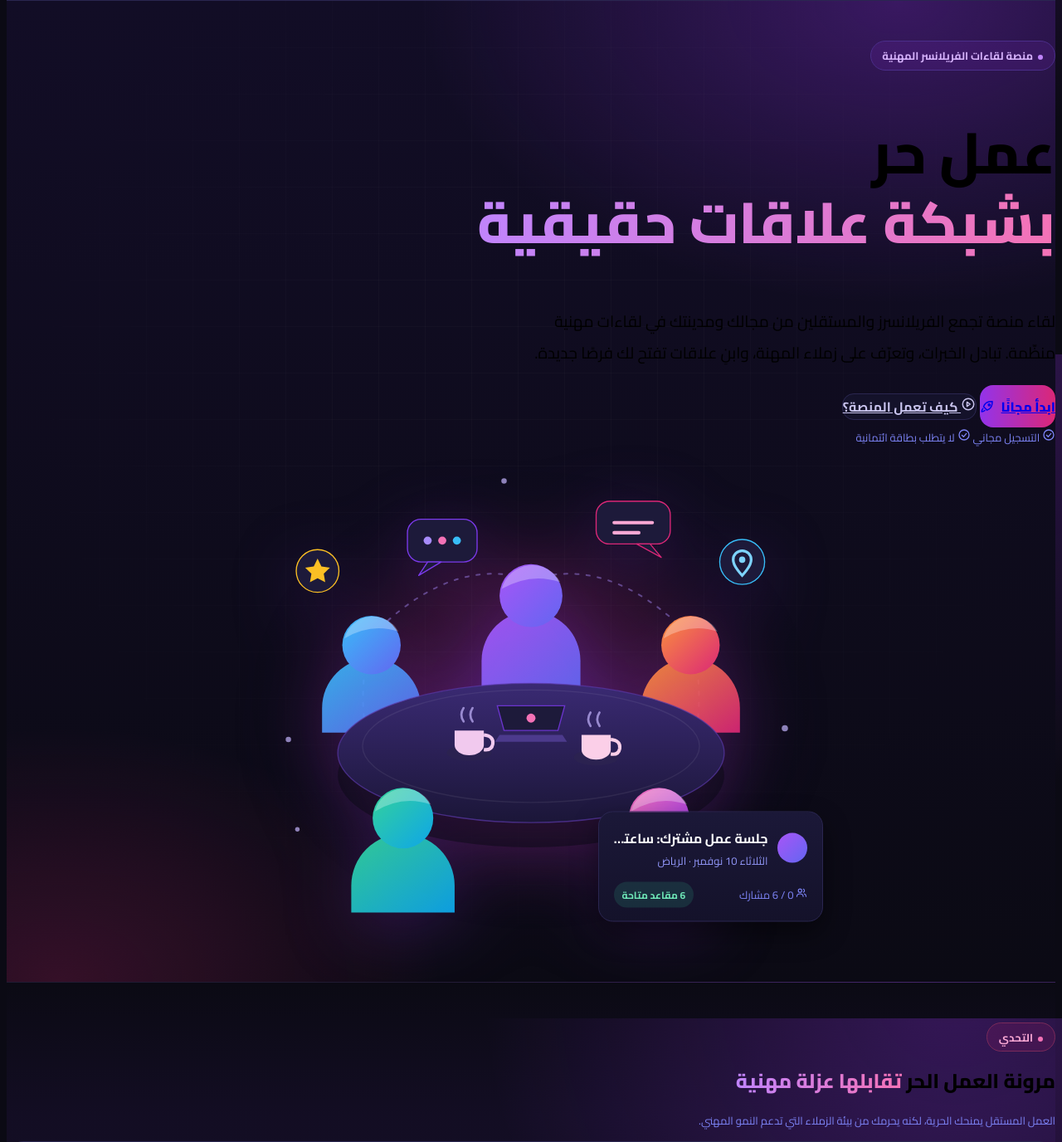
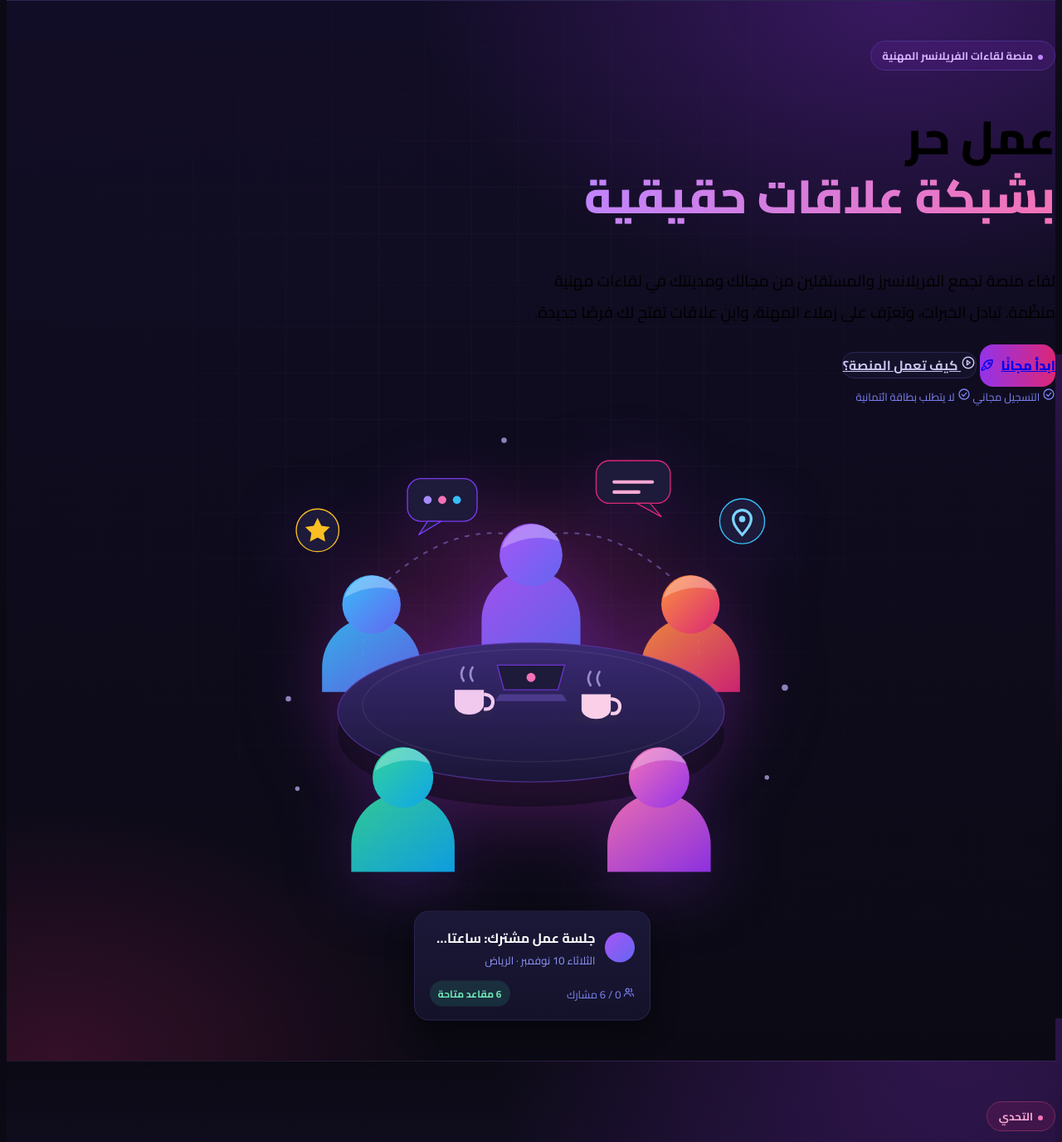
Before and after one commit to waleedfaisalm/liqa, a Laravel app: page / in a window 1280 px wide. Shown: the part 373-1749 px from the top of the page at 83% size. Run offline with Laravel 12, Linux system fonts and the light colour scheme; data comes from the database, SQL or seed files in the repository; data that the repository does not hold is empty; style sheets or scripts are compiled from the project's sources.

Commit message:
update 91

```diff
--- a/resources/css/app.css
+++ b/resources/css/app.css
@@ -1505,7 +1505,7 @@ h1, h2, h3, .liqa-title { overflow-wrap: anywhere; }
 .hero-art__chip { box-shadow: 0 14px 32px rgba(0, 0, 0, .45); animation: heroFloat 6s ease-in-out infinite; }
 @keyframes heroFloat { 0%, 100% { transform: translateY(0); } 50% { transform: translateY(-6px); } }
 @media (prefers-reduced-motion: reduce) { .hero-art__chip { animation: none; } }
-@media (max-width: 575.98px) { .hero-art__chips { display: none; } .hero-art { max-width: 22rem; } }
+@media (max-width: 575.98px) { .hero-art { max-width: 22rem; } }
 
 /* ===== لوحة «ابدأ هنا» ===== */
 .start-panel { padding: 1.4rem; border-radius: 1.25rem; border: 1px solid rgba(168, 85, 247, .35);
@@ -1776,11 +1776,12 @@ html[dir="ltr"] body { font-family: 'Cairo', system-ui, sans-serif; }
     background-image: linear-gradient(rgba(255, 255, 255, .045) 1px, transparent 1px), linear-gradient(90deg, rgba(255, 255, 255, .045) 1px, transparent 1px);
     background-size: 56px 56px; -webkit-mask-image: radial-gradient(ellipse at 50% 40%, #000 25%, transparent 75%); mask-image: radial-gradient(ellipse at 50% 40%, #000 25%, transparent 75%); }
 .hero-full__inner { max-width: 1320px; }
-.hero-full__title { font-size: clamp(2.3rem, 5.4vw, 4.4rem); line-height: 1.22; font-weight: 800; }
+.hero-full__title { font-size: clamp(2.1rem, 4.4vw, 3.7rem); line-height: 1.25; text-wrap: balance; font-weight: 800; }
 .hero-full__lead { font-size: clamp(1.02rem, 1.5vw, 1.25rem); line-height: 2; max-width: 40rem; }
 .hero-full .hero-actions .btn { min-height: 3.2rem; }
 .hero-full .hero-art { max-width: 44rem; }
-.hero-full .hero-art__chips { position: absolute; inset-inline-start: 0; bottom: 1.5rem; margin: 0; width: min(17rem, 60%); }
+.hero-full .hero-art__chips { position: relative; width: min(18rem, 92%); margin: .75rem auto 0; }
+.hero-full .hero-art__chips .float-card { margin: 0; }
 @media (min-width: 992px) { .hero-full { min-height: min(86vh, 46rem); display: flex; align-items: center; padding: 3rem 0; } .hero-full__inner { width: 100%; } }
-@media (max-width: 991.98px) { .hero-full { padding: 1.5rem 0 2rem; } .hero-full .hero-art__chips { position: relative; inset: auto; width: min(18rem, 90%); margin: -.5rem auto 0; } }
-@media (max-width: 575.98px) { .hero-full .hero-art__chips { display: none; } }
+@media (max-width: 991.98px) { .hero-full { padding: 1.25rem 0 2rem; } .hero-full .hero-art { max-width: 26rem; } }
+@media (max-width: 575.98px) { .hero-full { padding: 1rem 0 1.75rem; } .hero-full .hero-art { max-width: 20rem; } .hero-full .hero-art__chips { display: block; width: min(17rem, 100%); } .hero-full__title { font-size: 2.05rem; } }
```
